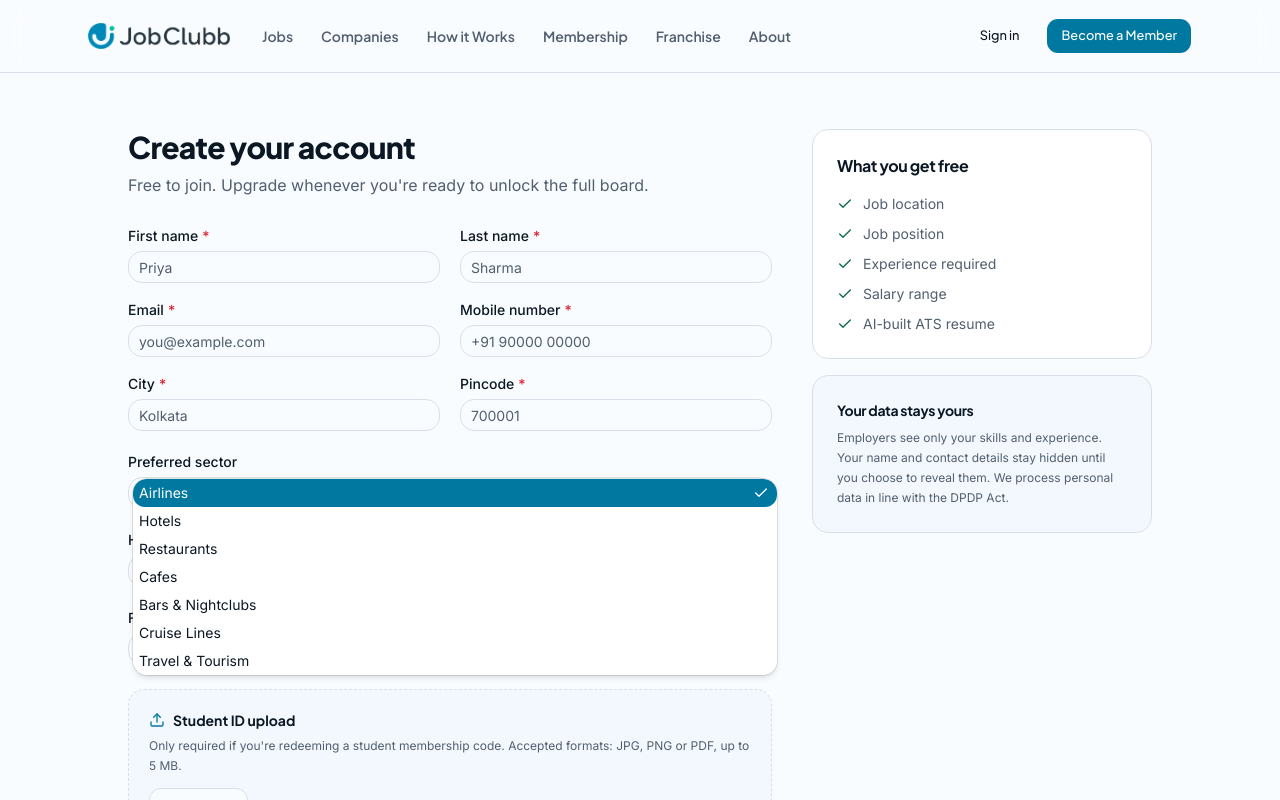
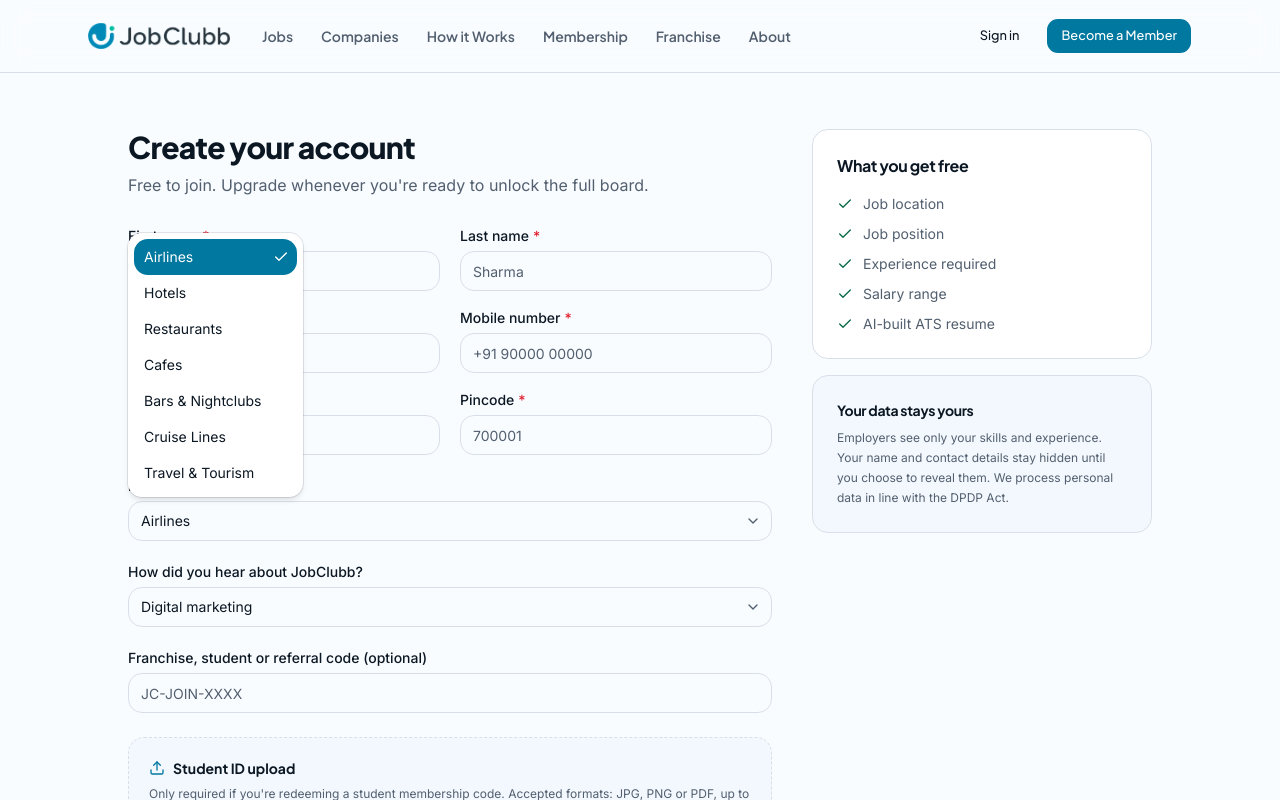
Before and after one commit to iim-marketers/jobclubb, a Next.js app: page /sign-up in a window 1280 px wide. Both pictures are taken after a click on the button "Airlines". Shown: the top 800 px of the page. Built offline with nearby package versions, Linux system fonts and the light colour scheme.

Commit message:
dropdown UI changes

```diff
--- a/src/app/admin/page.tsx
+++ b/src/app/admin/page.tsx
@@ -141,7 +141,7 @@
                   items={{ "48": "48 hours", "72": "72 hours" }}
                   defaultValue="48"
                 >
-                  <SelectTrigger id="validity" className="h-10 w-full">
+                  <SelectTrigger id="validity" className="w-full">
                     <SelectValue />
                   </SelectTrigger>
                   <SelectContent>
--- a/src/app/jobs/page.tsx
+++ b/src/app/jobs/page.tsx
@@ -122,7 +122,7 @@
                   }}
                   defaultValue="recent"
                 >
-                  <SelectTrigger id="sort" className="h-9 font-head font-medium">
+                  <SelectTrigger id="sort" size="sm" className="w-[180px] font-head font-medium">
                     <SelectValue />
                   </SelectTrigger>
                   <SelectContent>
--- a/src/app/sign-up/page.tsx
+++ b/src/app/sign-up/page.tsx
@@ -81,7 +81,7 @@
                   )}
                   defaultValue="airlines"
                 >
-                  <SelectTrigger id="vertical" className="h-10 w-full">
+                  <SelectTrigger id="vertical" className="w-full">
                     <SelectValue />
                   </SelectTrigger>
                   <SelectContent>
@@ -98,7 +98,7 @@
               <div className="space-y-2">
                 <Label htmlFor="source">How did you hear about JobClubb?</Label>
                 <Select defaultValue={SOURCING_CHANNELS[0]}>
-                  <SelectTrigger id="source" className="h-10 w-full">
+                  <SelectTrigger id="source" className="w-full">
                     <SelectValue />
                   </SelectTrigger>
                   <SelectContent>
--- a/src/components/ui/input.tsx
+++ b/src/components/ui/input.tsx
@@ -8,7 +8,7 @@
       type={type}
       data-slot="input"
       className={cn(
-        "h-8 w-full min-w-0 rounded-lg border border-input bg-transparent px-2.5 py-1 text-base transition-colors outline-none file:inline-flex file:h-6 file:border-0 file:bg-transparent file:text-sm file:font-medium file:text-foreground placeholder:text-muted-foreground focus-visible:border-ring focus-visible:ring-3 focus-visible:ring-ring/50 disabled:pointer-events-none disabled:cursor-not-allowed disabled:bg-input/50 disabled:opacity-50 aria-invalid:border-destructive aria-invalid:ring-3 aria-invalid:ring-destructive/20 md:text-sm dark:bg-input/30 dark:disabled:bg-input/80 dark:aria-invalid:border-destructive/50 dark:aria-invalid:ring-destructive/40",
+        "h-10 w-full min-w-0 rounded-lg border border-input bg-transparent px-3 py-2 text-base transition-colors outline-none file:inline-flex file:h-8 file:border-0 file:bg-transparent file:text-sm file:font-medium file:text-foreground placeholder:text-muted-foreground focus-visible:border-ring focus-visible:ring-3 focus-visible:ring-ring/50 disabled:pointer-events-none disabled:cursor-not-allowed disabled:bg-input/50 disabled:opacity-50 aria-invalid:border-destructive aria-invalid:ring-3 aria-invalid:ring-destructive/20 md:text-sm dark:bg-input/30 dark:disabled:bg-input/80 dark:aria-invalid:border-destructive/50 dark:aria-invalid:ring-destructive/40",
         className
       )}
       {...props}
--- a/src/components/ui/select.tsx
+++ b/src/components/ui/select.tsx
@@ -21,7 +21,7 @@
   return (
     <SelectPrimitive.Value
       data-slot="select-value"
-      className={cn("flex flex-1 text-left", className)}
+      className={cn("block min-w-0 flex-1 truncate text-left", className)}
       {...props}
     />
   )
@@ -40,7 +40,7 @@
       data-slot="select-trigger"
       data-size={size}
       className={cn(
-        "flex w-fit items-center justify-between gap-1.5 rounded-lg border border-input bg-transparent py-2 pr-2 pl-2.5 text-sm whitespace-nowrap transition-colors outline-none select-none focus-visible:border-ring focus-visible:ring-3 focus-visible:ring-ring/50 disabled:cursor-not-allowed disabled:opacity-50 aria-invalid:border-destructive aria-invalid:ring-3 aria-invalid:ring-destructive/20 data-placeholder:text-muted-foreground data-[size=default]:h-8 data-[size=sm]:h-7 data-[size=sm]:rounded-[min(var(--radius-md),10px)] *:data-[slot=select-value]:line-clamp-1 *:data-[slot=select-value]:flex *:data-[slot=select-value]:items-center *:data-[slot=select-value]:gap-1.5 dark:bg-input/30 dark:hover:bg-input/50 dark:aria-invalid:border-destructive/50 dark:aria-invalid:ring-destructive/40 [&_svg]:pointer-events-none [&_svg]:shrink-0 [&_svg:not([class*='size-'])]:size-4",
+        "flex w-fit min-w-0 max-w-full items-center justify-between gap-1.5 rounded-lg border border-input bg-transparent py-2 pr-2.5 pl-3 text-sm whitespace-nowrap transition-colors outline-none select-none focus-visible:border-ring focus-visible:ring-3 focus-visible:ring-ring/50 disabled:cursor-not-allowed disabled:opacity-50 aria-invalid:border-destructive aria-invalid:ring-3 aria-invalid:ring-destructive/20 data-placeholder:text-muted-foreground data-[size=default]:h-10 data-[size=sm]:h-9 data-[size=sm]:rounded-[min(var(--radius-md),10px)] *:data-[slot=select-value]:block *:data-[slot=select-value]:truncate dark:bg-input/30 dark:hover:bg-input/50 dark:aria-invalid:border-destructive/50 dark:aria-invalid:ring-destructive/40 [&_svg]:pointer-events-none [&_svg]:shrink-0 [&_svg:not([class*='size-'])]:size-4",
         className
       )}
       {...props}
@@ -60,9 +60,9 @@
   children,
   side = "bottom",
   sideOffset = 4,
-  align = "center",
+  align = "start",
   alignOffset = 0,
-  alignItemWithTrigger = true,
+  alignItemWithTrigger = false,
   ...props
 }: SelectPrimitive.Popup.Props &
   Pick<
@@ -82,11 +82,11 @@
         <SelectPrimitive.Popup
           data-slot="select-content"
           data-align-trigger={alignItemWithTrigger}
-          className={cn("relative isolate z-50 max-h-(--available-height) w-(--anchor-width) min-w-36 origin-(--transform-origin) overflow-x-hidden overflow-y-auto rounded-lg bg-popover text-popover-foreground shadow-md ring-1 ring-foreground/10 duration-100 data-[align-trigger=true]:animate-none data-[side=bottom]:slide-in-from-top-2 data-[side=inline-end]:slide-in-from-left-2 data-[side=inline-start]:slide-in-from-right-2 data-[side=left]:slide-in-from-right-2 data-[side=right]:slide-in-from-left-2 data-[side=top]:slide-in-from-bottom-2 data-open:animate-in data-open:fade-in-0 data-open:zoom-in-95 data-closed:animate-out data-closed:fade-out-0 data-closed:zoom-out-95", className )}
+          className={cn("relative isolate z-50 max-h-(--available-height) min-w-(--anchor-width) max-w-[min(26rem,calc(100vw-1.5rem))] min-w-36 origin-(--transform-origin) overflow-x-hidden overflow-y-auto rounded-lg bg-popover text-popover-foreground shadow-md ring-1 ring-foreground/10 duration-100 data-[align-trigger=true]:animate-none data-[side=bottom]:slide-in-from-top-2 data-[side=inline-end]:slide-in-from-left-2 data-[side=inline-start]:slide-in-from-right-2 data-[side=left]:slide-in-from-right-2 data-[side=right]:slide-in-from-left-2 data-[side=top]:slide-in-from-bottom-2 data-open:animate-in data-open:fade-in-0 data-open:zoom-in-95 data-closed:animate-out data-closed:fade-out-0 data-closed:zoom-out-95", className )}
           {...props}
         >
           <SelectScrollUpButton />
-          <SelectPrimitive.List>{children}</SelectPrimitive.List>
+          <SelectPrimitive.List className="p-1.5">{children}</SelectPrimitive.List>
           <SelectScrollDownButton />
         </SelectPrimitive.Popup>
       </SelectPrimitive.Positioner>
@@ -116,7 +116,7 @@
     <SelectPrimitive.Item
       data-slot="select-item"
       className={cn(
-        "relative flex w-full cursor-default items-center gap-1.5 rounded-md py-1 pr-8 pl-1.5 text-sm outline-hidden select-none focus:bg-accent focus:text-accent-foreground not-data-[variant=destructive]:focus:**:text-accent-foreground data-disabled:pointer-events-none data-disabled:opacity-50 [&_svg]:pointer-events-none [&_svg]:shrink-0 [&_svg:not([class*='size-'])]:size-4 *:[span]:last:flex *:[span]:last:items-center *:[span]:last:gap-2",
+        "relative flex min-h-9 w-full cursor-default items-center gap-1.5 rounded-lg py-2 pr-9 pl-2.5 text-sm outline-hidden select-none focus:bg-accent focus:text-accent-foreground not-data-[variant=destructive]:focus:**:text-accent-foreground data-disabled:pointer-events-none data-disabled:opacity-50 [&_svg]:pointer-events-none [&_svg]:shrink-0 [&_svg:not([class*='size-'])]:size-4 *:[span]:last:flex *:[span]:last:items-center *:[span]:last:gap-2",
         className
       )}
       {...props}
```
